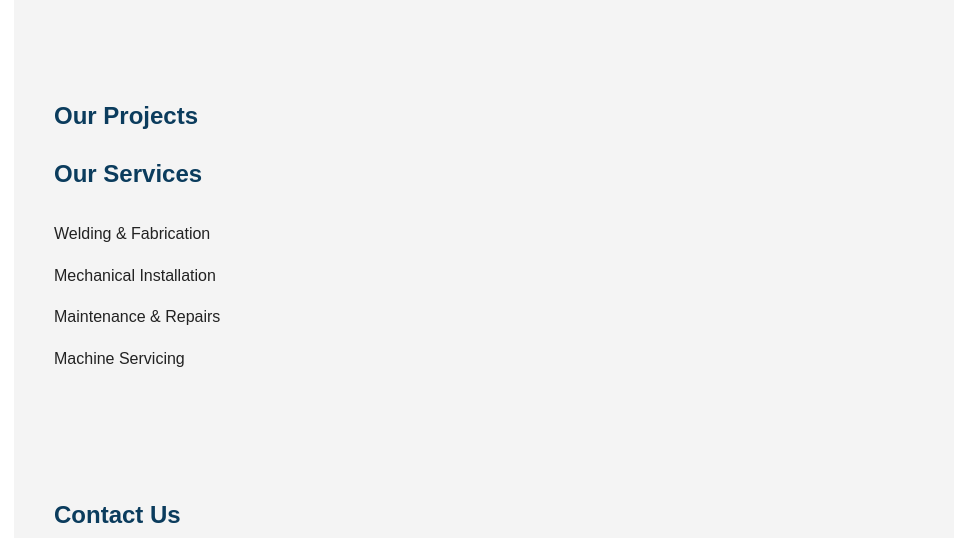
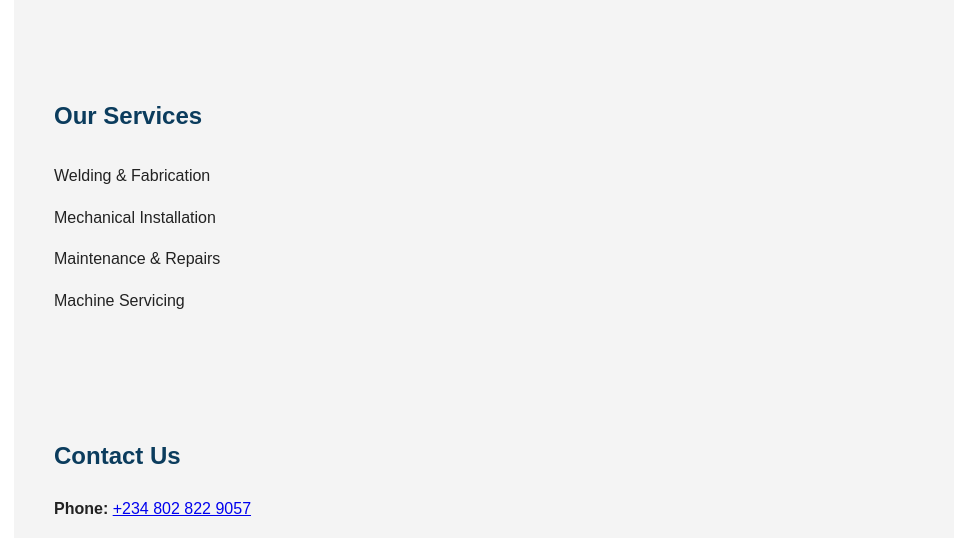
Before and after one commit to davidekundayo88-cmyk/ckafs-resources, a plain HTML site: page index.html in a window 1280 px wide. Shown: the part 1459-1997 px from the top of the page, without its empty margins (156-1123 px from the left). Drawn offline with Linux system fonts and the light colour scheme.

Commit message:
Update index.html

```diff
--- a/index.html
+++ b/index.html
@@ -34,7 +34,6 @@
 
   <section class="section gray">
     <section class="section">
-  <h2>Our Projects</h2>
 
     <h2>Our Services</h2>
     <ul class="services">
```
